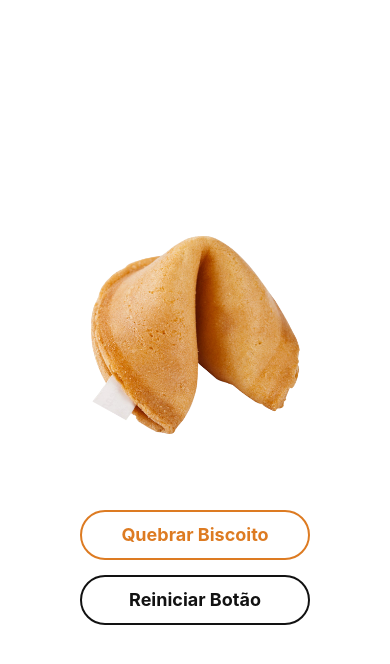
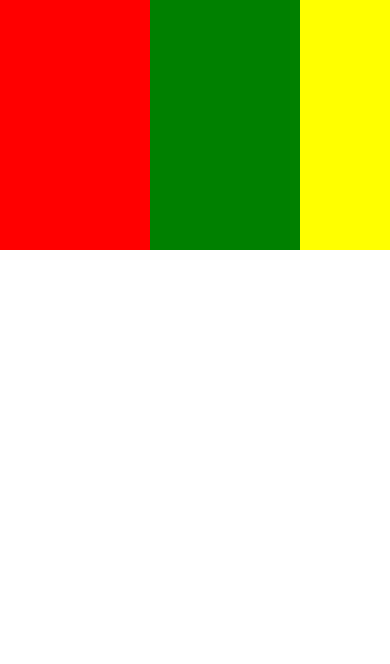
Before and after one commit to GabrielFelix05/Curso-React-Native, a React Native app: screen / in a window 390 px wide. Shown: the top 664 px of the page. Built offline with nearby package versions, Linux system fonts and the light colour scheme.

Commit message:
scrollview

```diff
--- a/App.js
+++ b/App.js
@@ -1,91 +1,47 @@
-import React, {useState}from 'react'
-import {View, Text, StyleSheet, TouchableOpacity, Image} from 'react-native'
+import React from 'react'
+import {View, Text, StyleSheet, ScrollView} from 'react-native'
 
 function App(){
-  const[img, setImg] = useState(require('./src/biscoito.png'))
-  const[textoFrase, setTextoFrase] = useState('')
-
-  let frases = [
-    'Siga os bons e aprenda com eles.',
-    'O bom-senso vale mais do que muito conhecimento.',
-    'O riso é a menor distância entre duas pessoas.',
-    'Deixe de lado as preocupações e seja feliz.',
-    'Realize o óbvio, pense no improvável e conquiste o impossível.',
-    'Acredite  em milagres, mas não dependa deles.',
-    'A maior barreira para o sucesso é o medo do fracasso.'
-  ]
-
-  function quebraBiscoito(){
-    let numeroAleatorio = Math.floor(Math.random() * frases.length)
-    setTextoFrase(' "' + frases[numeroAleatorio] + '" ')
-    setImg(require("./src/biscoitoAberto.png"))
-  }
-
-  function reiniciarBiscoito(){
-    setImg(require('./src/biscoito.png'))
-    setTextoFrase('')
-  }
-
   return(
     <View style={styles.container}>
-      <Image
-        source={img}
-        style={styles.img}
-      />
-    <Text style={styles.textoFrase}>{textoFrase}</Text>
+      <ScrollView
+        horizontal={true}
+        showsHorizontalScrollIndicator={false}
+      >
+        <View style={styles.box1}></View>
+        <View style={styles.box2}></View>
+        <View style={styles.box3}></View>
+        <View style={styles.box4}></View>
+        <View style={styles.box2}></View>
 
-    <TouchableOpacity
-      style={styles.botao}
-      onPress={quebraBiscoito}>
-        <View style={styles.btnArea}>
-          <Text style={styles.btnTexto}>Quebrar Biscoito</Text>
-        </View>
-    </TouchableOpacity>
-
-    <TouchableOpacity
-      style={[styles.botao, {marginTop: 15, borderColor: '#121212'}]}
-      onPress={reiniciarBiscoito}>
-        <View style={styles.btnArea}>
-          <Text style={[styles.btnTexto, {color: '#121212'}]}>Reiniciar Botão</Text>
-        </View>
-    </TouchableOpacity>
+      </ScrollView>
     </View>
   )
 }
 
 const styles = StyleSheet.create({
   container:{
-    flex: 1,
-    justifyContent: 'center',
-    alignItems: 'center'
+    flex: 1
   },
-  img:{
-    width: 230,
-    height: 230,
+  box1:{
+    width: 150,
+    height: 250,
+    backgroundColor: 'red'
   },
-  textoFrase:{
-    fontSize: 20,
-    color: '#dd7b22',
-    margin: 30,
-    fontStyle: 'italic',
-    textAlign: 'center'
+  box2:{
+    width: 150,
+    height: 250,
+    backgroundColor: 'green'
   },
-  botao:{
-    width: 230,
-    height: 50,
-    borderColor: '#dd7b22',
-    borderWidth: 2,
-    borderRadius: 25
+  box3:{
+    width: 150,
+    height: 250,
+    backgroundColor: 'yellow'
   },
-  btnArea:{
-    flex: 1,
-    alignItems: 'center',
-    justifyContent: 'center'
-  },
-  btnTexto:{
-    fontSize: 18,
-    fontWeight: 'bold',
-    color: '#dd7b22'
+  box4:{
+    width: 150,
+    height: 250,
+    backgroundColor: 'blue'
   }
 })
 export default App
```
